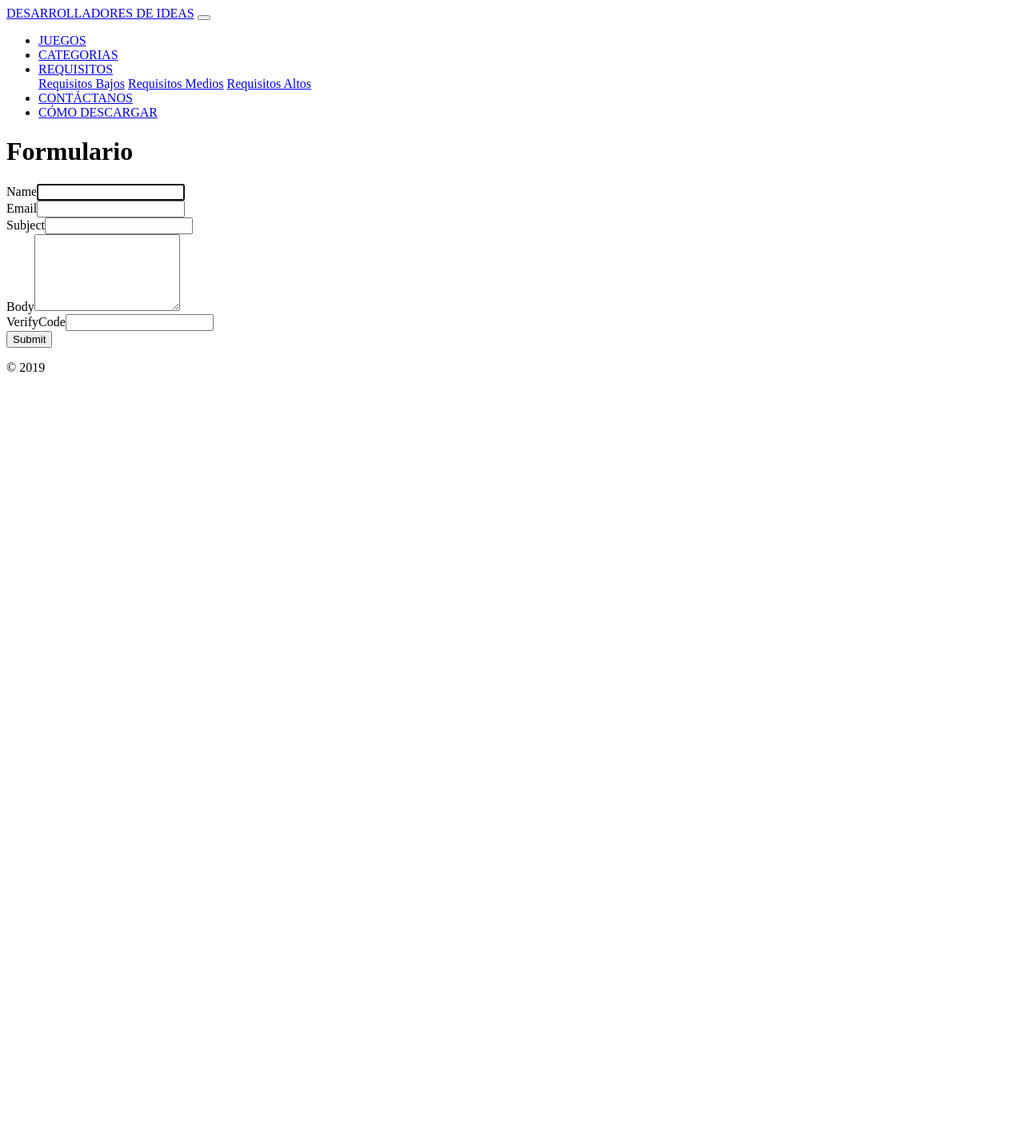
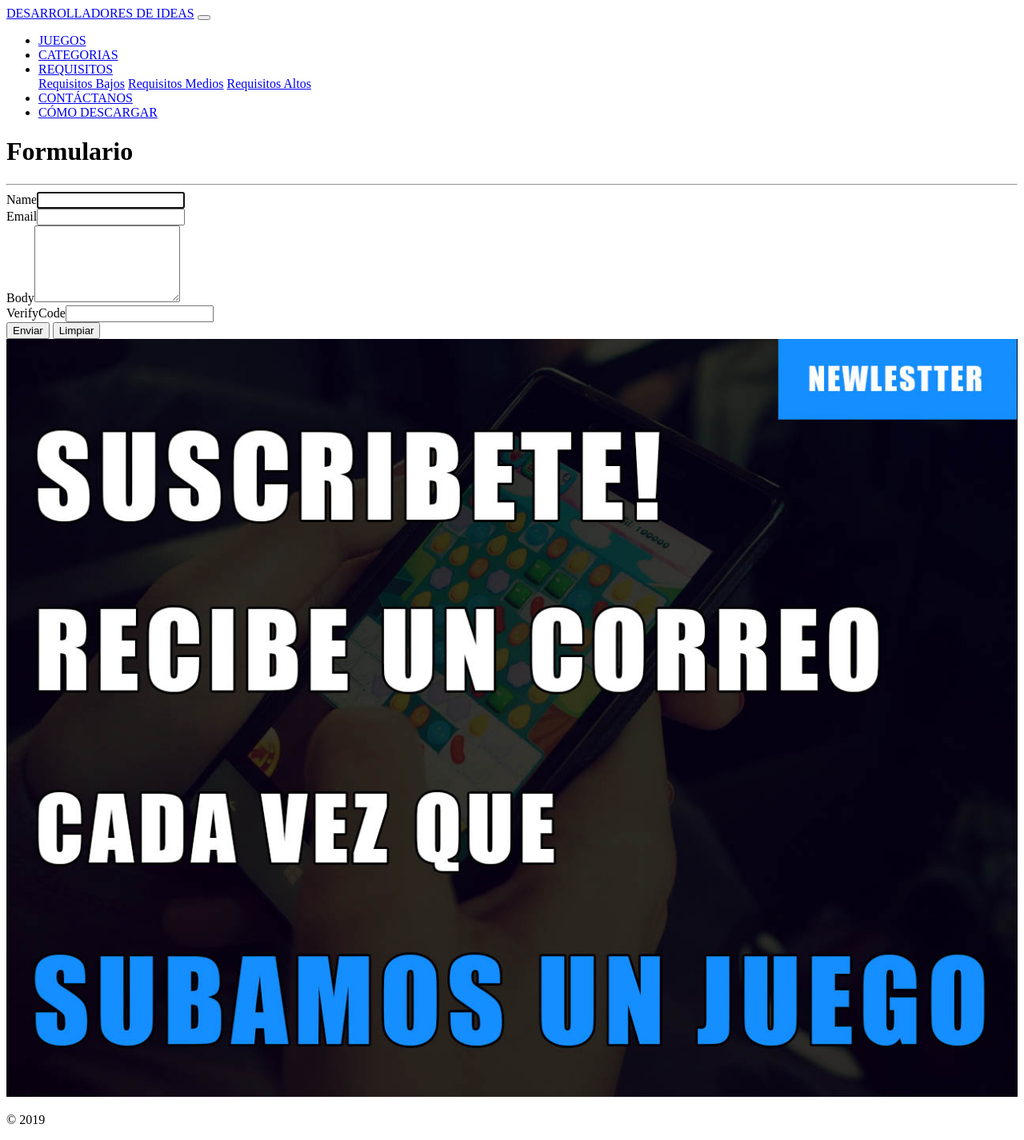
Before and after one commit to MicolPA/games, a Yii app: template frontend/views/site/contact.php in a window 1280 px wide. Shown: the whole page at 80% size. Before the commit the page ends 465 px from the top, so only its background shows below. Run offline with PHP 8.4 and a stand-in for Yii, Linux system fonts and the light colour scheme; the template is opened without the code that fills it, so the values that code supplies are empty; form fields are guessed from the names that the template uses; some libraries are stand-ins or nearby versions.

Commit message:
Contact Update

```diff
--- a/frontend/config/main.php
+++ b/frontend/config/main.php
@@ -41,14 +41,14 @@ return [
         'mailer' => [
             'class' => 'yii\swiftmailer\Mailer',
             'useFileTransport' => true,
-           'transport' => [
+           /**'transport' => [
                 'class' => 'Swift_SmtpTransport',
                 'host' => 'localhost',
                 'username' => 'Desarrolladoresideas@gmail.com',
                 'password' => 'Buscando0818',
                 'port' => '587',
                 'encryption' => 'tls',
-            ]
+            ]**/
         ],
 
         'urlManager' => [
--- a/frontend/models/ContactForm.php
+++ b/frontend/models/ContactForm.php
@@ -39,9 +39,9 @@ class ContactForm extends Model
     {
         return [
             'name' => 'Nombre',
-            'email' => 'Correo Electronico',
+            'email' => 'Correo Electrónico',
             'subject' => 'Tema',
-            'body' => 'Mensaje',
+            'body' => 'Mensaje(*)',
             'verifyCode' => 'Codigo de Verificacion',
         ];
     }
--- a/frontend/views/site/contact.php
+++ b/frontend/views/site/contact.php
@@ -11,19 +11,22 @@ use yii\captcha\Captcha;
 $this->title = 'Contactanos';
 $this->params['breadcrumbs'][] = $this->title;
 ?>
-<div class="site-contact">
-
-    <h1>Formulario</h1>
+<div class="site-contact p-4 container">
 
     <div class="row">
-        <div class="col-lg-5">
+        <div class="col-md-12 col-lg-12">
+            <h1 class="lblTitulo">Formulario</h1>
+            <hr class="hr col-md-12 col-lg-12"></hr>
+        </div>
+    </div>
+
+    <div class="row">
+        <div class="col-md-6 col-lg-6">
             <?php $form = ActiveForm::begin(['id' => 'contact-form']); ?>
 
                 <?= $form->field($model, 'name')->textInput(['autofocus' => true]) ?>
 
                 <?= $form->field($model, 'email') ?>
-
-                <?= $form->field($model, 'subject') ?>
 
                 <?= $form->field($model, 'body')->textarea(['rows' => 6]) ?>
 
@@ -32,11 +35,17 @@ $this->params['breadcrumbs'][] = $this->title;
                 ]) ?>
 
                 <div class="form-group">
-                    <?= Html::submitButton('Submit', ['class' => 'btn btn-primary', 'name' => 'contact-button']) ?>
+                    <?= Html::submitButton('Enviar', ['class' => 'btn btn-primary', 'name' => 'contact-button']) ?>
+                    <?= Html::resetButton('Limpiar', ['class' => 'btn btn-warning', 'name' => 'contact-button']) ?>
                 </div>
 
             <?php ActiveForm::end(); ?>
         </div>
+        <div class="col-md-6 col-lg-6">
+            <img src="http://localhost:8080/frontend/web/images/img/newslestter.jpg" width="100%;">
+        </div>
     </div>
 
+
+
 </div>
```
Also changed, not shown: frontend/web/images/img/newslestter.jpg (added).
